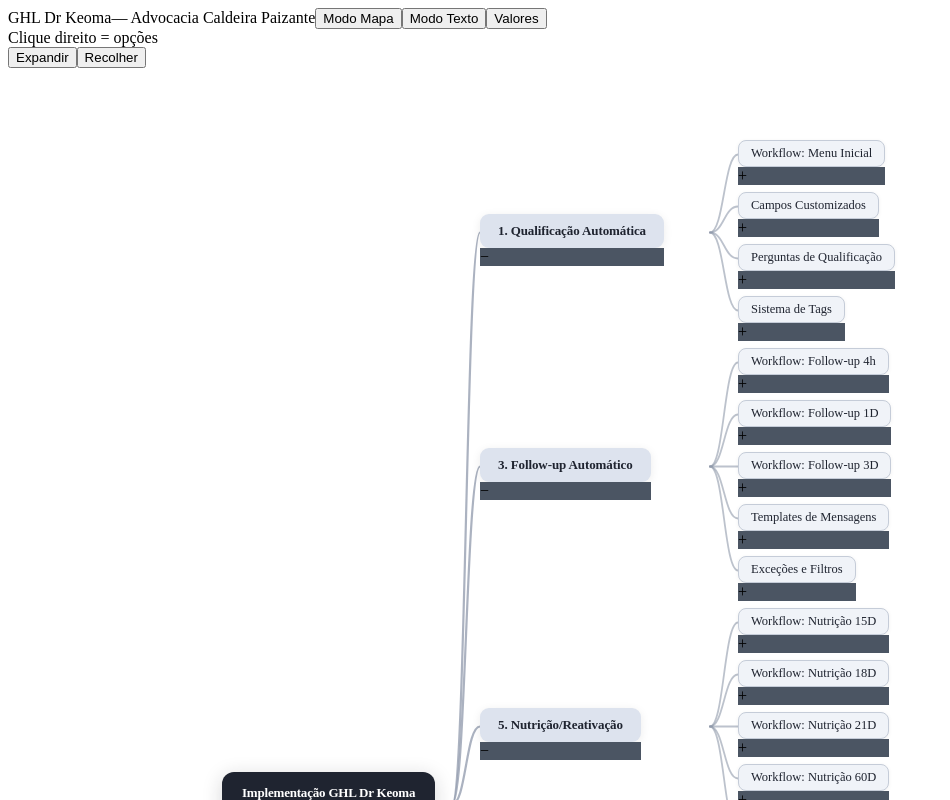
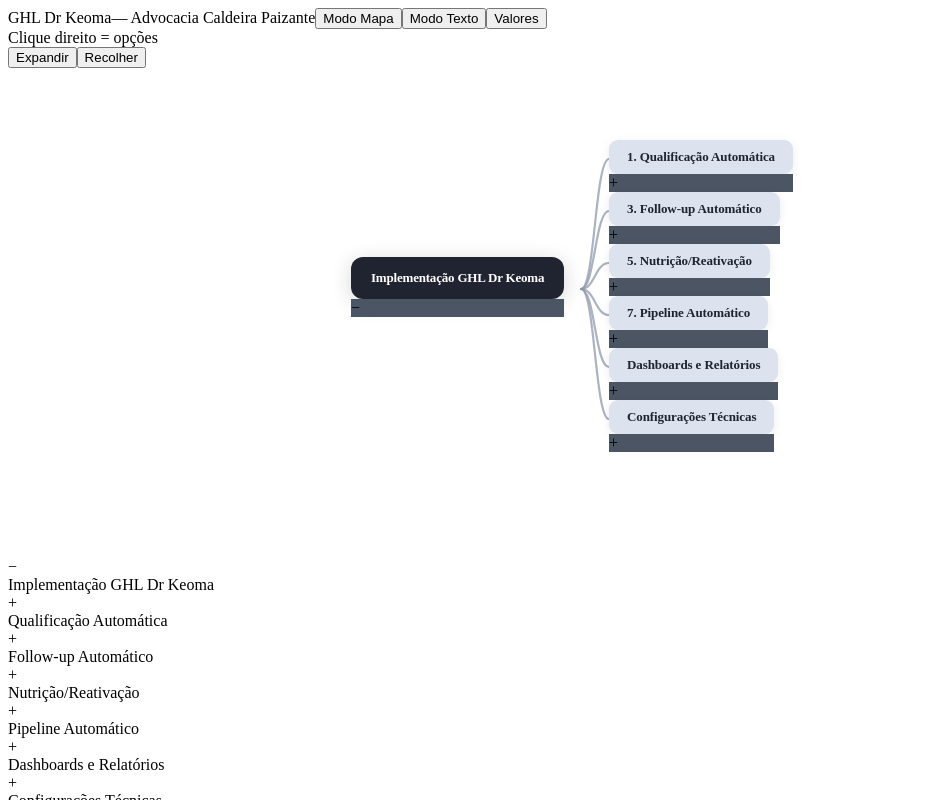
Before and after one commit to claaysilva/orcamentos.geral, a React (Vite) app: page / in a window 1280 px wide. Shown: the top 800 px of the page, without its empty margins (0-950 px from the left). Built offline with nearby package versions, Linux system fonts and the light colour scheme; the HTML template or start-up script is replaced by a standard one.

Commit message:
Start with only main branches visible

```diff
--- a/src/App.jsx
+++ b/src/App.jsx
@@ -105,7 +105,7 @@ export default function App(){
     const isMobile = window.matchMedia('(max-width:820px)').matches
     return isMobile ? 'outline' : 'mindmap'
   })
-  const [tree, setTree] = useState(()=> setAllCollapsed(DATA, true, true, true))
+  const [tree, setTree] = useState(()=> setAllCollapsed(DATA, true, true, false))
   const [canvasSize, setCanvasSize] = useState({width: 0, height: 0})
   const [view, setView] = useState({tx: 60, ty: 30, sc: 1})
   const vpRef = useRef(null)
```
